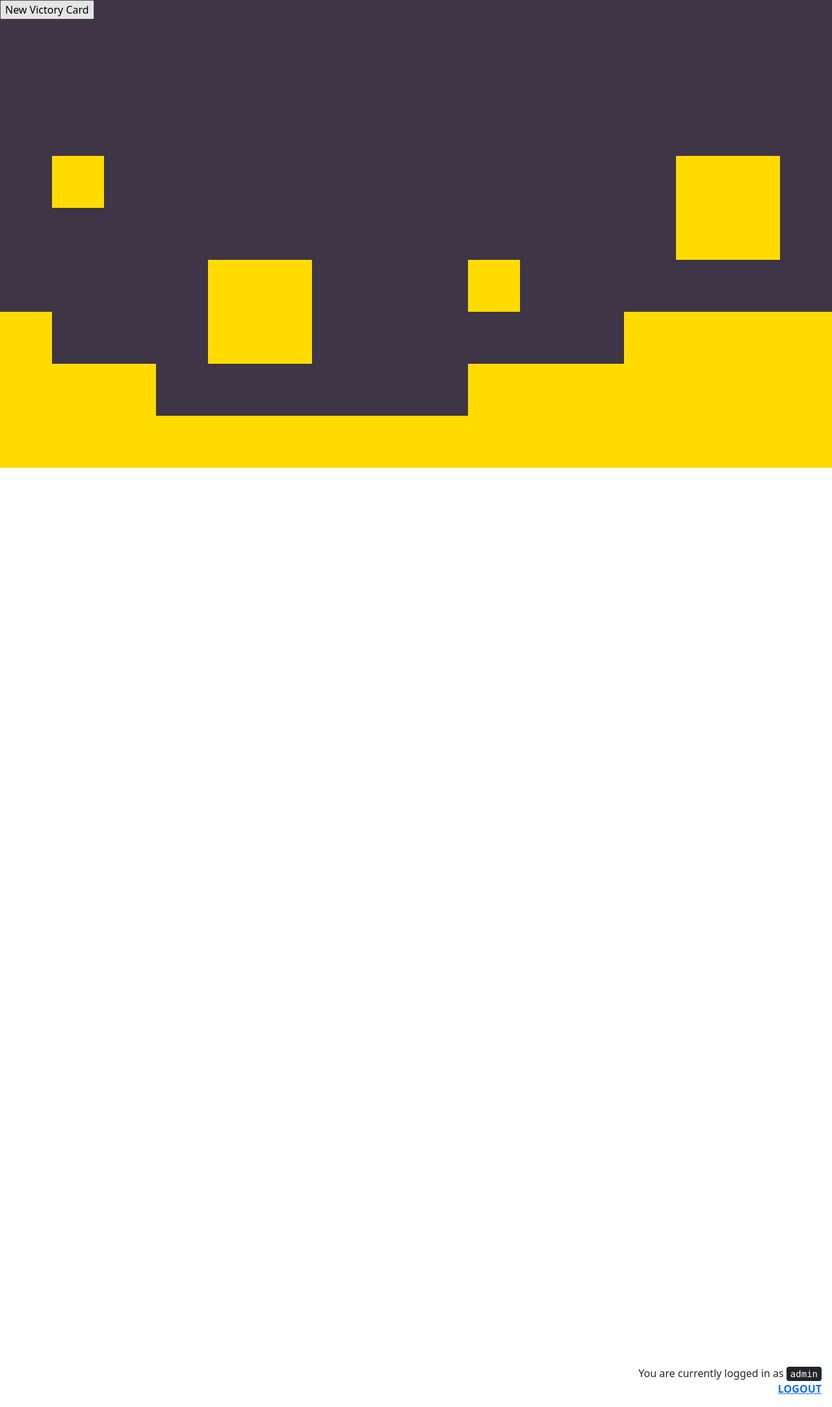
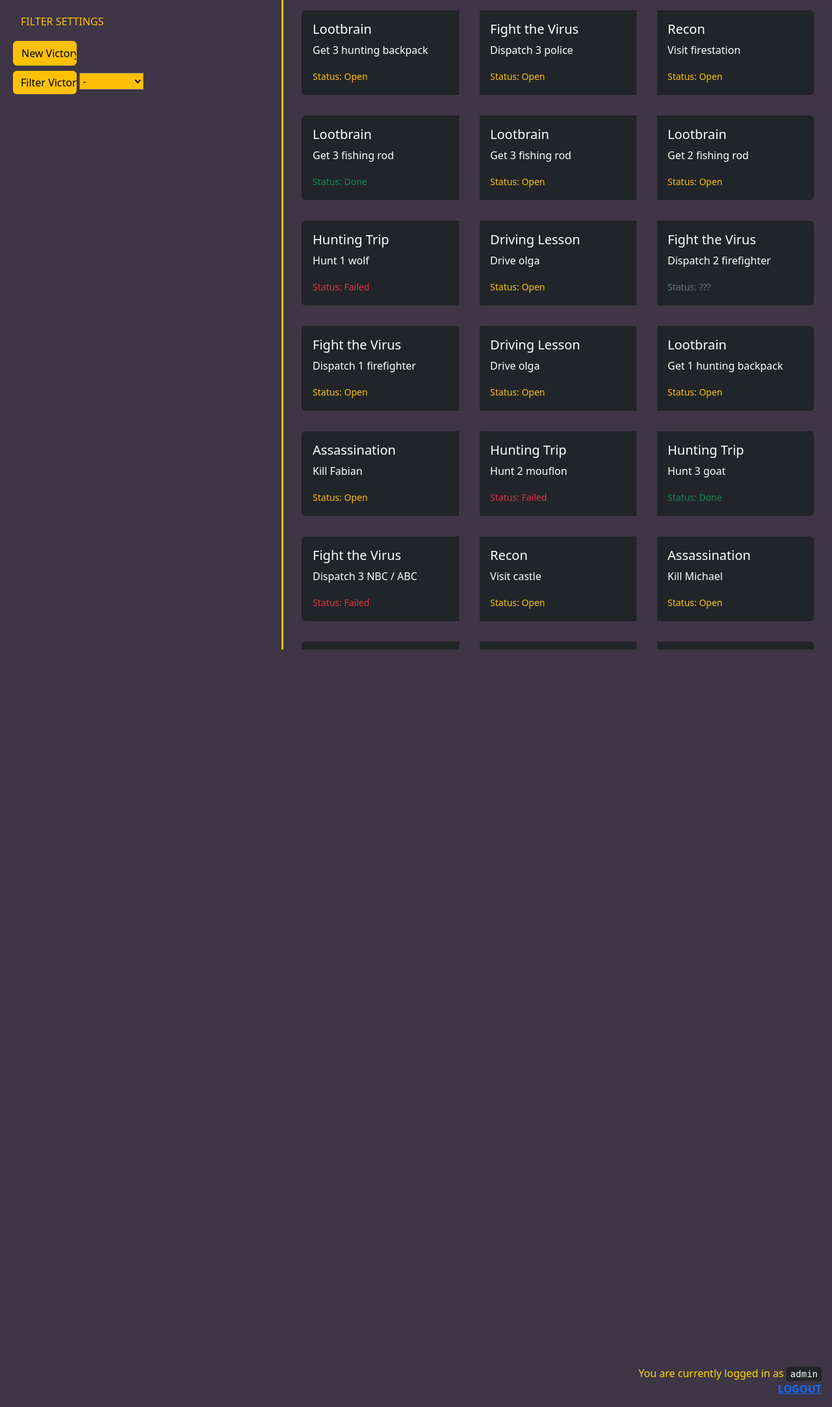
Before and after one commit to Abanezra/dayz-victorycards, a PHP site: page /dayz/victorycards.php in a window 1280 px wide. Shown: the whole page at 65% size. Run offline with PHP 8.4, Linux system fonts and the light colour scheme; the visitor is signed in with stand-in values (Sample User, id 1); data comes from the database, SQL or seed files in the repository; data that the repository does not hold is empty.

Commit message:
Add files via upload

```diff
--- a/dayz/victorycards.php
+++ b/dayz/victorycards.php
@@ -19,9 +19,8 @@
 
     <style>
         body {
-            background-image: url('./assets/backdrop.png');
-            background-repeat: no-repeat;
-            background-size: 100%;
+            background-color: #3e3546;
+            color: #ffdb00;
         }
     </style>
 
@@ -36,7 +35,19 @@ if ($_SESSION["user"] == "admin") {
 } else {
     $adminaccess = 0;
 }
+
 $user = $_SESSION["user"];
+$status = @getstate();
+function getstate()
+{
+    if ($_GET["state"] == "" or !isset($_GET["state"])) {
+        $status = "-";
+    } else {
+        $status = $_GET["state"];
+    }
+    return $status;
+}
+
 
 console_log("console active");
 function console_log($output, $with_script_tags = true)         #a function that can log things to the console
@@ -62,7 +73,7 @@ $sql =
     victoryconditions.amount AS 'amount',
     targets.name AS 'target',
     targettypes.name AS 'type',
-    victorycards.done AS 'done'
+    victorycards.state_id AS 'status'
 FROM
     players
     JOIN
@@ -73,60 +84,15 @@ FROM
     targets ON targets.id = victoryconditions.target_id
     JOIN
     targettypes ON targettypes.id = victoryconditions.targettype_id
+    JOIN
+    states ON states.id = victorycards.state_id
 WHERE
+    states.name = IF('$status' = '-', states.name, '$status')
+    AND
     players.name = IF($adminaccess = 1, players.name, '$user')
 ";
 
-$result = $mysqli->query($sql);     # get query result
-$rows = $result->fetch_all(MYSQLI_ASSOC);       # fetches all rows of the query result table as an array
 
-
-$cardsperrow = 3;
-$card = 1;
-foreach ($rows as $row) {
-
-    $player_id = $row["player_id"];
-    $title = $row["name"];
-    $condition = $row["condition"];
-    $amount = $row["amount"];
-    $target = $row["target"];
-    $type = $row["type"];
-
-    if ($row["done"] == "2") {
-        $textclass = "success";
-        $done = "Done";
-    } else if ($row["done"] == "1") {
-        $textclass = "warning";
-        $done = "Open";
-    } else if ($row["done"] == "0") {
-        $textclass = "danger";
-        $done = "Failed";
-    } else {
-        $textclass = "muted";
-        $done = "???";
-    }
-
-    if ($card == 1) {
-        print("<div class='card-group'>");
-    }
-
-    print("
-        <div class='card m-3'>
-            <div class='card-body'>
-                <h5 class='card-title'>$title</h5>
-                <p class='card-text'>$condition $amount $target</p>
-                <p class='card-text'><small class='text-$textclass'>Status: $done</small></p>
-            </div>
-        </div>
-    ");
-
-    if ($card == $cardsperrow) {
-        print("</div>");
-        $card = 1;
-    } else {
-        $card++;
-    }
-}
 
 function newVictorycard($mysqli, $player_id)
 {
@@ -171,7 +137,7 @@ function newVictorycard($mysqli, $player_id)
     $vcconditionid = insertVictoryCondition($mysqli, $VCTitle, $VCCondition, $targettype[0], $target[0], $amount);
     insertVictoryCard($mysqli, $player_id, $vcconditionid);
 
-    header('Location: http://127.0.0.1/dayz/victorycards.php');
+    @header('Location: victorycards.php');
 }
 
 function getTargetTypes($mysqli)
@@ -250,11 +216,42 @@ function insertVictoryCard($mysqli, $player_id, $victorycondition_id)
     $code = uniqid();
     $sql =
         "INSERT
-        INTO `dayz`.`victorycards` ( `code`, `player_id`, `victorycondition_id`, `done` )
+        INTO `dayz`.`victorycards` ( `code`, `player_id`, `victorycondition_id`, `state_id` )
         VALUES ( '$code', $player_id, '$victorycondition_id', 1 )
     ";
     $mysqli->query($sql);
 }
+
+function write_dropdown($mysqli, $table, $item)      # function to write a dropdown using a database table and item as input
+{
+    $sql = # get ids
+        "SELECT
+                $table.id
+            FROM
+                $table
+            WHERE
+                1
+            ";
+
+    $result = $mysqli->query($sql);     # get query results
+    $ids = $result->fetch_all(MYSQLI_ASSOC);        # fetches all rows of the query result table as an array
+
+    foreach ($ids as $id) {         # for each id, the corresponding is printed into the dropdown
+        $id = $id["id"];        # read the id
+        $sql =      # select the item with $id as id
+            "SELECT
+                    $table.$item
+                FROM
+                    $table
+                WHERE
+                    $table.id = $id
+                ";
+        $result = $mysqli->query($sql);     # get query results
+        $name = $result->fetch_all(MYSQLI_ASSOC);       # fetches all rows of the query result table as an array
+        $name = $name[0]["$item"];      # get the item and save it into $name
+        print("<option name=$name class='bg-warning dropdown-item'>" . strtoupper($name) . "</option>");     # print the $name as an option in the dropdown
+    }
+};
 
 if (isset($_POST["nVC"])) {
 
@@ -276,9 +273,94 @@ if (isset($_POST["nVC"])) {
 
 <body>
 
-    <form method="post">
-        <input type="submit" name="nVC" value="New Victory Card">
-    </form>
+    <div class="d-flex">
+
+
+        <div class="flex-fill border-end border-3 border-warning">
+            <h6 class="sidebar-heading d-flex justify-content-between align-items-center px-3 mt-4 mb-1 text-uppercase m-3 text-warning">
+                <span>Filter Settings</span>
+            </h6>
+            <ul class="nav flex-column m-3">
+                <li class="nav-item m-1">
+                    <form method="post">
+                        <input type="submit" name="nVC" value="New Victory Card" class="btn btn-warning w-25">
+                    </form>
+                </li>
+                <li class="nav-item m-1">
+                    <form method="get">
+                        <input type="submit" name="fVC" value="Filter Victory Cards" class="btn btn-warning w-25 border-0 border-warning">
+                        <select name='state' class="dropdown-toggle w-25 bg-warning">
+                            <option value=''>-</option>
+                            <?php write_dropdown($mysqli, "states", "name"); ?>
+                        </select>
+
+                    </form>
+                </li>
+            </ul>
+        </div>
+
+        <div class="flex-fill">
+            <?php
+            $result = $mysqli->query($sql);     # get query result
+            $rows = $result->fetch_all(MYSQLI_ASSOC);       # fetches all rows of the query result table as an array
+
+            print("<div class='container' style='overflow-y:scroll; height:1000px'>");
+
+            $cardsperrow = 3;
+            $card = 1;
+
+
+            foreach ($rows as $row) {
+
+                $player_id = $row["player_id"];
+                $title = $row["name"];
+                $condition = $row["condition"];
+                $amount = $row["amount"];
+                $target = $row["target"];
+                $type = $row["type"];
+
+                if ($row["status"] == "2") {
+                    $textclass = "success";
+                    $status = "Done";
+                } else if ($row["status"] == "1") {
+                    $textclass = "warning";
+                    $status = "Open";
+                } else if ($row["status"] == "0") {
+                    $textclass = "danger";
+                    $status = "Failed";
+                } else {
+                    $textclass = "secondary";
+                    $status = "???";
+                }
+
+                if ($card == 1) {
+                    print("<div class='card-group'>");
+                }
+
+                print("
+                <div class='card m-3 bg-dark text-white'>
+                    <div class='card-body'>
+                        <h5 class='card-title'>$title</h5>
+                        <p class='card-text'>$condition $amount $target</p>
+                        <p class='card-text'><small class='text-$textclass'>Status: $status</small></p>
+                    </div>
+                </div>
+            ");
+
+                if ($card == $cardsperrow) {
+                    print("</div>");
+                    $card = 1;
+                } else {
+                    $card++;
+                }
+            }
+
+            print("</div>");
+            print("</div>");
+            ?>
+        </div>
+    </div>
+
 
     <div class="position-fixed bottom-0 end-0 mb-4 me-3">
         <p>You are currently logged in as <?php print("<kbd>" . $_SESSION["user"] . "</kbd>"); ?></p>
```
Also changed, not shown: dayz/dayz-database.sql (+102 -5 lines).
